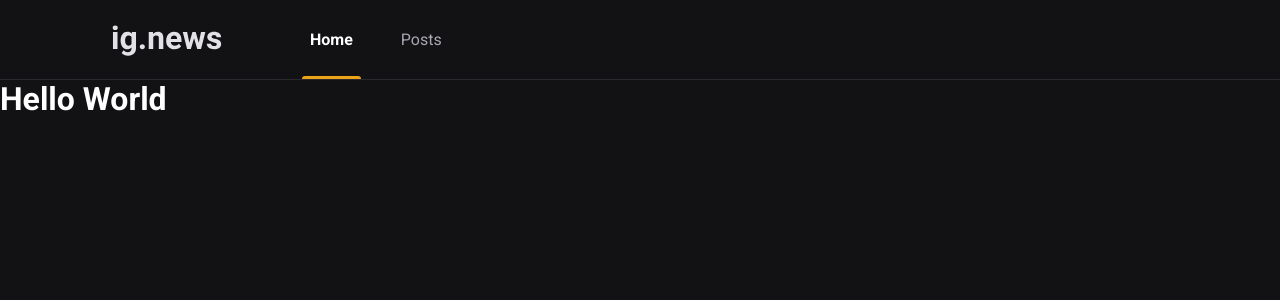
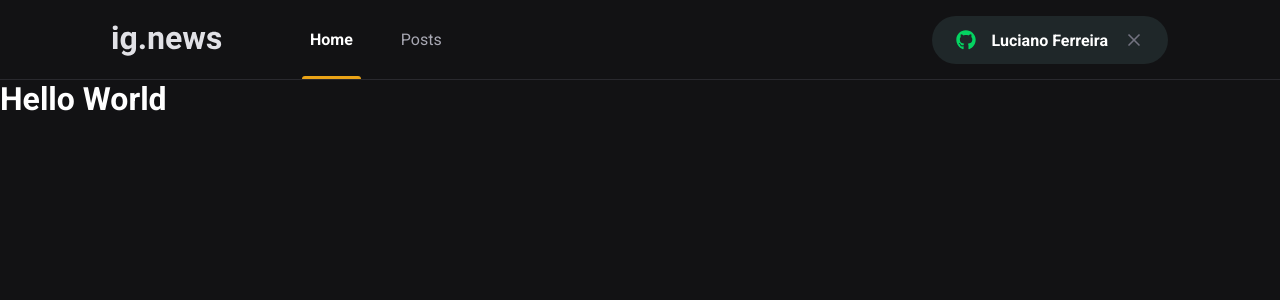
Before and after one commit to Luciano-Ferreira/ignews, a Next.js app: page / in a window 1280 px wide. Shown: the top 300 px of the page. Built offline with nearby package versions, Linux system fonts and the light colour scheme.

Commit message:
SignInButton body & styles

```diff
--- a/package.json
+++ b/package.json
@@ -11,6 +11,7 @@
     "next": "10.2.0",
     "react": "17.0.2",
     "react-dom": "17.0.2",
+    "react-icons": "^4.2.0",
     "sass": "^1.32.13"
   },
   "devDependencies": {
--- a/src/components/Header/index.tsx
+++ b/src/components/Header/index.tsx
@@ -1,3 +1,5 @@
+import SignInButton from '../SignInButton';
+
 import styles from './styles.module.scss';
 
 export function Header() {
@@ -9,6 +11,8 @@
                     <a className={styles.active} href="">Home</a>
                     <a href="">Posts</a>
                 </nav>
+
+                <SignInButton />
             </div>
         </header>
     )
--- a/src/components/Header/styles.module.scss
+++ b/src/components/Header/styles.module.scss
@@ -52,4 +52,7 @@
             }
         }
     }
+    button {
+        margin-left: auto;
+    }
 }
--- /dev/null
+++ b/src/components/SignInButton/index.tsx
@@ -0,0 +1,27 @@
+import { FaGithub } from 'react-icons/fa';
+import { FiX } from 'react-icons/fi'
+
+import styles from './styles.module.scss';
+
+export default function SignInButton() {
+    const isUserLoggedIn = true;
+
+    return isUserLoggedIn ? (
+        <button
+            type="button"
+            className={styles.signInButton}
+        >
+            <FaGithub color="#04d361" />
+            Luciano Ferreira
+            <FiX color="#737380" className={styles.closeIcon}/>
+        </button>
+    ) : (
+        <button
+            type="button"
+            className={styles.signInButton}
+        >
+            <FaGithub color="#eba417" />
+            Sign in with Github
+        </button>
+    );
+}
--- /dev/null
+++ b/src/components/SignInButton/styles.module.scss
@@ -0,0 +1,33 @@
+.signInButton {
+    height: 3rem;
+    border-radius: 3rem;
+    background: var(--gray-850);
+    border: 0;
+    padding: 0 1.5rem;
+
+    display: flex;
+    align-items: center;
+    justify-content: center;
+
+    color: var(--white);
+    font-weight: bold;
+
+    svg {
+        width: 20px;
+        height: 20px;
+    }
+
+    svg:first-child {
+        margin-right: 1rem;
+    }
+
+    svg.closeIcon {
+        margin-left: 1rem;
+    }
+
+    transition: filter 0.2s;
+
+    &:hover {
+        filter: brightness(0.8)
+    }
+}
--- a/src/styles/global.scss
+++ b/src/styles/global.scss
@@ -10,6 +10,7 @@
     --gray-50: #e1e1e6;
     --gray-300: #a8a8b3;
     --gray-800: #29292e;
+    --gray-850: #1f2729;
     --gray-900: #121214;
 
     --cyan-500: #61dafb;
```
Also changed, not shown: 1 other file (tests, documents, lock files or other folders).
